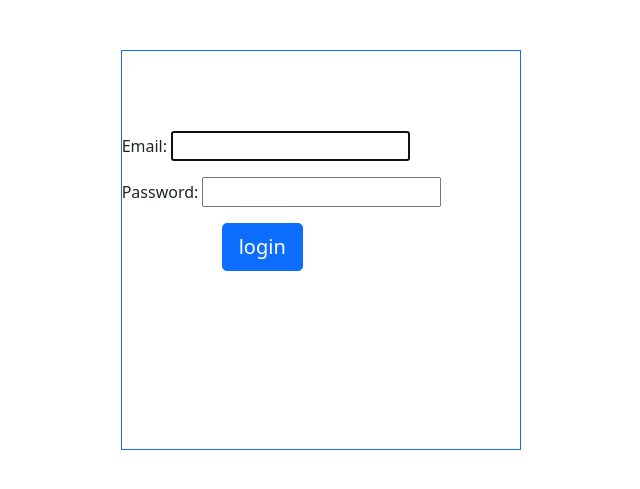
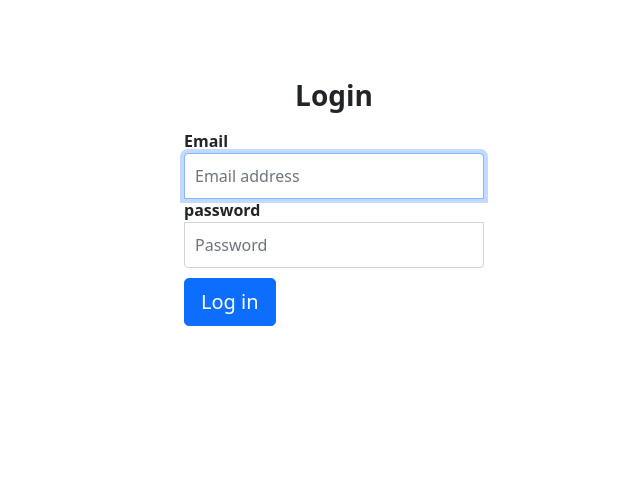
Before and after one commit to Marwa-Medhat/SocialNetwork-DjangoProject, a Django app: page /login/ in a window 1280 px wide. Shown: the top 489 px of the page, without its empty margins (306-946 px from the left). Run offline with Django 3.2, Linux system fonts and the light colour scheme.

Commit message:
logindesign && sending message to friends Only

```diff
--- a/SocialNetwork/SocialNetwork/settings.py
+++ b/SocialNetwork/SocialNetwork/settings.py
@@ -100,9 +100,9 @@ CHANNEL_LAYERS = {
 DATABASES = {
     'default': {
         'ENGINE': 'django.db.backends.mysql',
-        'NAME': 'socialnetwork',
+        'NAME': 'SocialNetwork',
         'USER': 'root',
-        'PASSWORD': 'root',
+        'PASSWORD': 'Meroronasasa.41211',
         'Host': 'localhost',
 
     }
--- a/SocialNetwork/Users/templates/registration/login.html
+++ b/SocialNetwork/Users/templates/registration/login.html
@@ -1,9 +1,8 @@
-<html>
+{% comment %} <html>
 <head>
 <link href="https://cdn.jsdelivr.net/npm/bootstrap@5.0.0-beta3/dist/css/bootstrap.min.css" rel="stylesheet" integrity="sha384-eOJMYsd53ii+scO/bJGFsiCZc+5NDVN2yr8+0RDqr0Ql0h+rP48ckxlpbzKgwra6" crossorigin="anonymous">
 <script src="https://cdn.jsdelivr.net/npm/bootstrap@5.0.0-beta3/dist/js/bootstrap.bundle.min.js" integrity="sha384-JEW9xMcG8R+pH31jmWH6WWP0WintQrMb4s7ZOdauHnUtxwoG2vI5DkLtS3qm9Ekf" crossorigin="anonymous"></script>
-{% comment %} <script src="https://cdn.jsdelivr.net/npm/@popperjs/core@2.9.1/dist/umd/popper.min.js" integrity="sha384-SR1sx49pcuLnqZUnnPwx6FCym0wLsk5JZuNx2bPPENzswTNFaQU1RDvt3wT4gWFG" crossorigin="anonymous"></script>
-<script src="https://cdn.jsdelivr.net/npm/bootstrap@5.0.0-beta3/dist/js/bootstrap.min.js" integrity="sha384-j0CNLUeiqtyaRmlzUHCPZ+Gy5fQu0dQ6eZ/xAww941Ai1SxSY+0EQqNXNE6DZiVc" crossorigin="anonymous"></script> {% endcomment %}
+
 
 </head>
 <body class="col-md-4  offset-md-4 border border-primary " style=" margin-top:50px; padding-top: 80px; width: 400px; height:400px; " >
@@ -14,4 +13,69 @@
     <button type="submit" class="btn btn-primary btn-lg " style="margin-left:100px"  >login </button>
 </form>
 </body>
-</html>
+</html> {% endcomment %}
+<head>
+<link href="https://cdn.jsdelivr.net/npm/bootstrap@5.0.0-beta3/dist/css/bootstrap.min.css" rel="stylesheet" integrity="sha384-eOJMYsd53ii+scO/bJGFsiCZc+5NDVN2yr8+0RDqr0Ql0h+rP48ckxlpbzKgwra6" crossorigin="anonymous">
+<script src="https://cdn.jsdelivr.net/npm/bootstrap@5.0.0-beta3/dist/js/bootstrap.bundle.min.js" integrity="sha384-JEW9xMcG8R+pH31jmWH6WWP0WintQrMb4s7ZOdauHnUtxwoG2vI5DkLtS3qm9Ekf" crossorigin="anonymous"></script>
+<style type="text/css">
+  .form-signin {
+    width: 100%;
+    max-width: 330px;
+    padding: 15px;
+    margin: auto;
+    }
+
+  .form-signin .form-control {
+    position: relative;
+    box-sizing: border-box;
+    height: auto;
+    padding: 10px;
+    font-size: 16px;
+  }
+  .form-signin .form-control:focus {
+    z-index: 2;
+  }
+  .form-signin input[type="email"] {
+    margin-bottom: -1px;
+    border-bottom-right-radius: 0;
+    border-bottom-left-radius: 0;
+  }
+  .form-signin input[type="password"] {
+    margin-bottom: 10px;
+    border-top-left-radius: 0;
+    border-top-right-radius: 0;
+  }
+  .h3  {
+    text-align: center;
+  }
+</style>
+<head>
+{% comment %} <div  class="container" style="border-style: solid; border-width: 20px 5px;">  {% endcomment %}
+<form class="form-signin" method="post">{% csrf_token %}
+  <div class="d-flex flex-column p-3 m-3">
+  </div>
+
+  <h1 class="h3 mb-3 font-weight-bold"><strong>Login</strong></h1>
+
+  <strong>Email</strong><input type="email" name="email" id="inputEmail" class="form-control" placeholder="Email address" required autofocus>
+
+  <strong>password</strong><input type="password" name="password" id="inputPassword" class="form-control" placeholder="Password" required>
+
+  {% for field in login_form %}
+      <p>
+        {% for error in field.errors %}
+          <p style="color: red">{{ error }}</p>
+        {% endfor %}
+      </p>
+  {% endfor %}
+  {% if login_form.non_field_errors %}
+    <div style="color: red">
+      <p>{{login_form.non_field_errors}}</p>
+    </div>
+
+  {% endif %}
+
+  <button class="btn btn-lg btn-primary btn-block m-6" type="submit">Log in</button>
+
+</form>
+{% comment %} </div>  {% endcomment %}
```
Also changed, not shown: SocialNetwork/Users/templates/Users/login.html (+6 -10 lines), SocialNetwork/Users/templates/Users/register.html (+10 -11 lines), SocialNetwork/Users/templates/Users/userprofile.html (+8 -0 lines), SocialNetwork/Users/views.py (+14 -2 lines).
